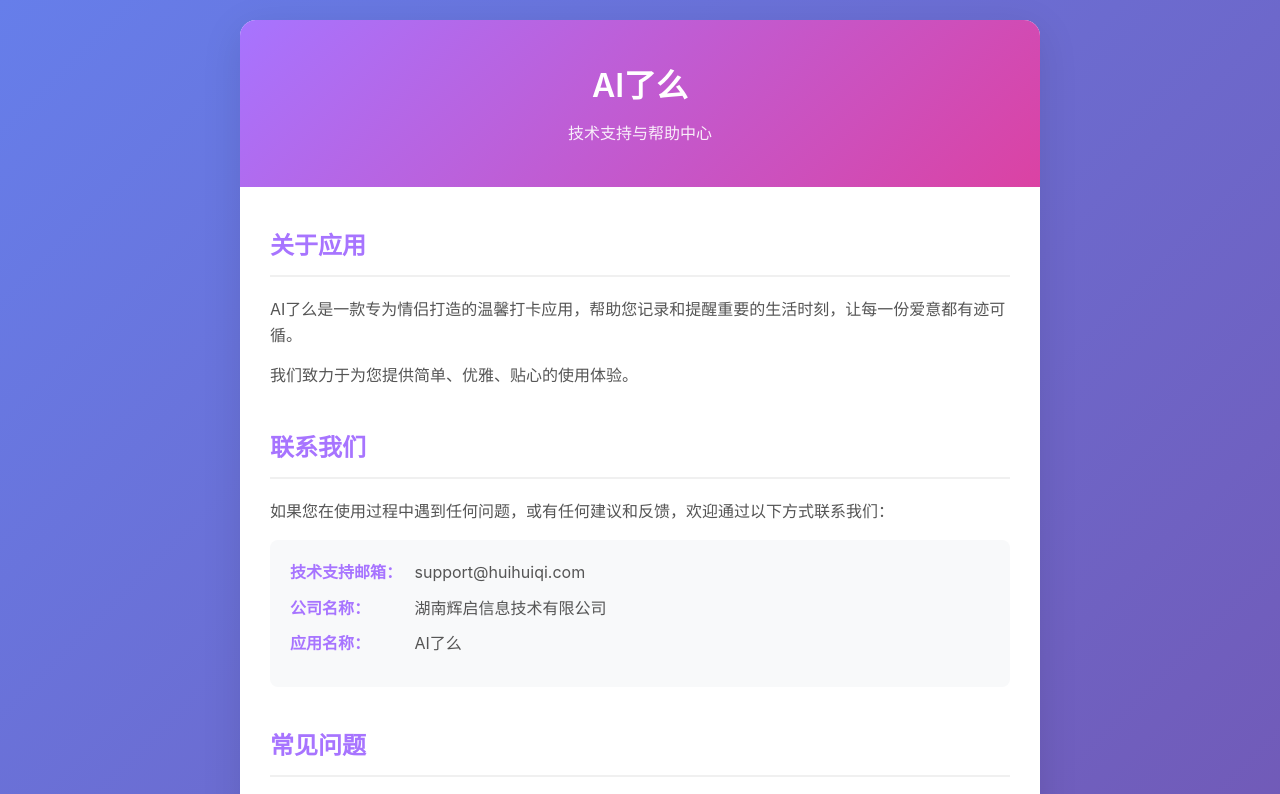
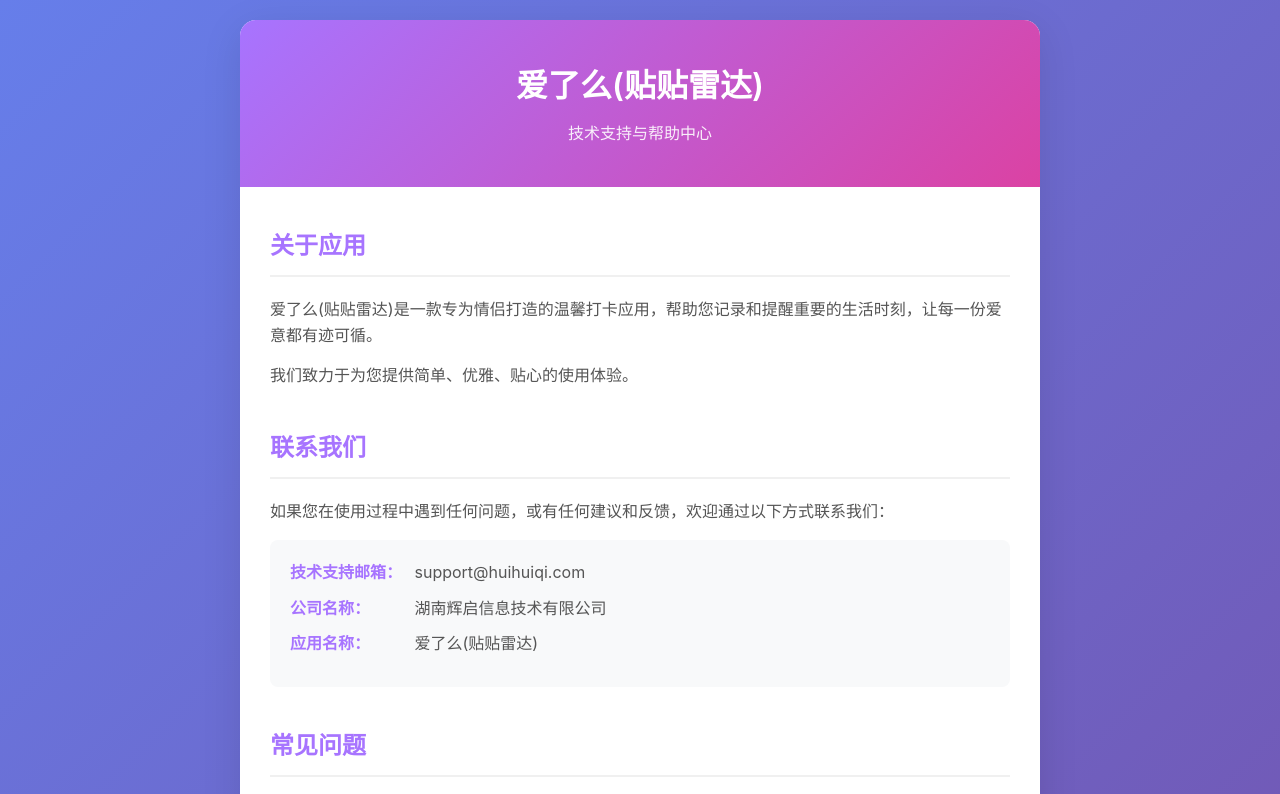
Before and after one commit to IdRailGun/ziwojieshao, a plain HTML site: page index.html in a window 1280 px wide. Shown: the top 794 px of the page. Drawn offline with Linux system fonts and the light colour scheme.

Commit message:
fix bugs

```diff
--- a/index.html
+++ b/index.html
@@ -3,7 +3,7 @@
 <head>
     <meta charset="UTF-8">
     <meta name="viewport" content="width=device-width, initial-scale=1.0">
-    <title>AI了么 - 技术支持</title>
+    <title>爱了么(贴贴雷达) - 技术支持</title>
     <style>
         * {
             margin: 0;
@@ -132,14 +132,14 @@
 <body>
     <div class="container">
         <div class="header">
-            <h1>AI了么</h1>
+            <h1>爱了么(贴贴雷达)</h1>
             <p>技术支持与帮助中心</p>
         </div>
 
         <div class="content">
             <div class="section">
                 <h2>关于应用</h2>
-                <p>AI了么是一款专为情侣打造的温馨打卡应用，帮助您记录和提醒重要的生活时刻，让每一份爱意都有迹可循。</p>
+                <p>爱了么(贴贴雷达)是一款专为情侣打造的温馨打卡应用，帮助您记录和提醒重要的生活时刻，让每一份爱意都有迹可循。</p>
                 <p>我们致力于为您提供简单、优雅、贴心的使用体验。</p>
             </div>
 
@@ -149,7 +149,7 @@
                 <div class="contact-info">
                     <p><strong>技术支持邮箱：</strong> support@huihuiqi.com</p>
                     <p><strong>公司名称：</strong> 湖南辉启信息技术有限公司</p>
-                    <p><strong>应用名称：</strong> AI了么</p>
+                    <p><strong>应用名称：</strong> 爱了么(贴贴雷达)</p>
                 </div>
             </div>
 
@@ -191,7 +191,7 @@
 
         <div class="footer">
             <p>© 2026 湖南辉启信息技术有限公司 版权所有</p>
-            <p>AI了么 - 让爱意更有仪式感</p>
+            <p>爱了么(贴贴雷达) - 让爱意更有仪式感</p>
         </div>
     </div>
 </body>
```
